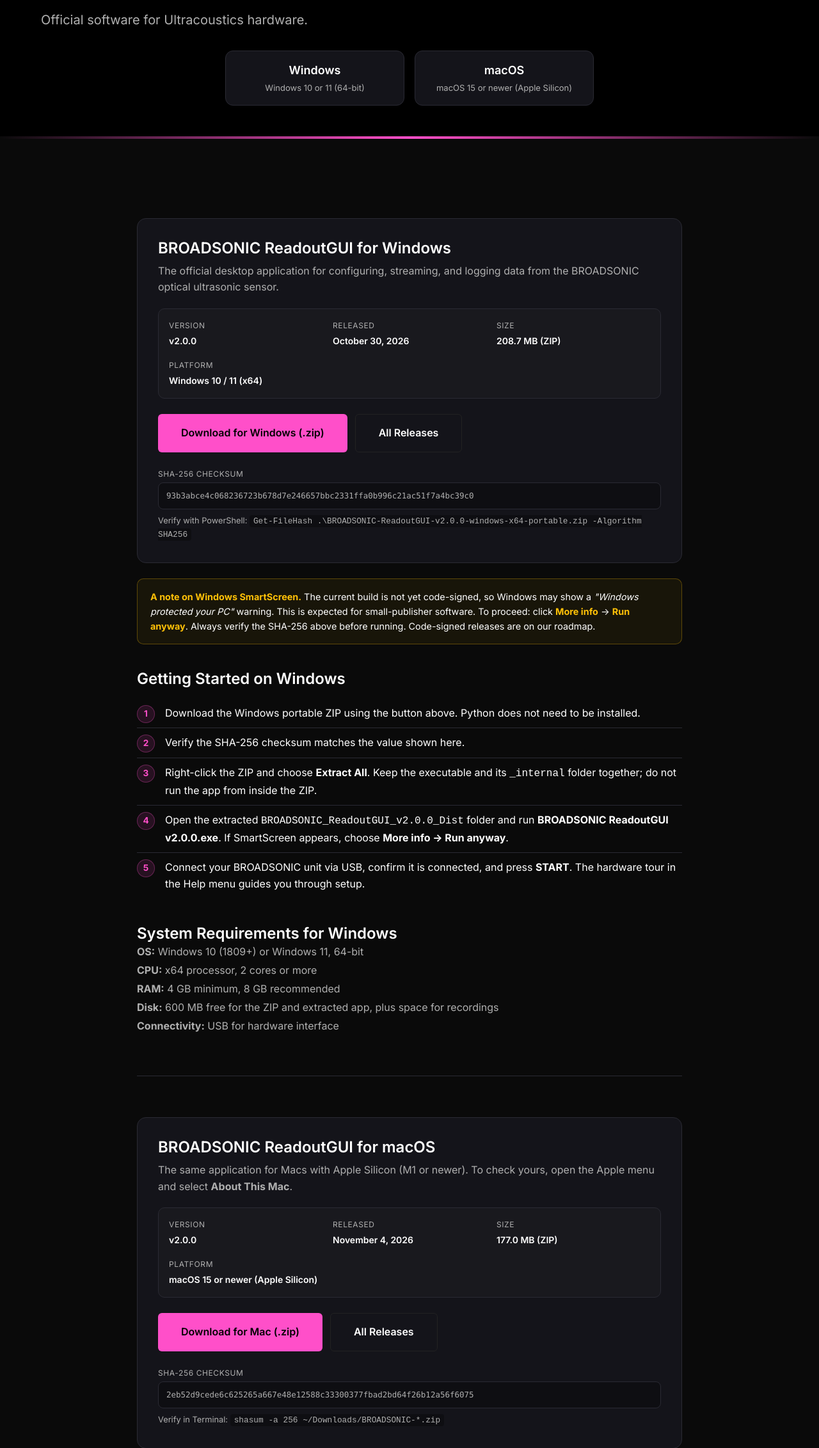
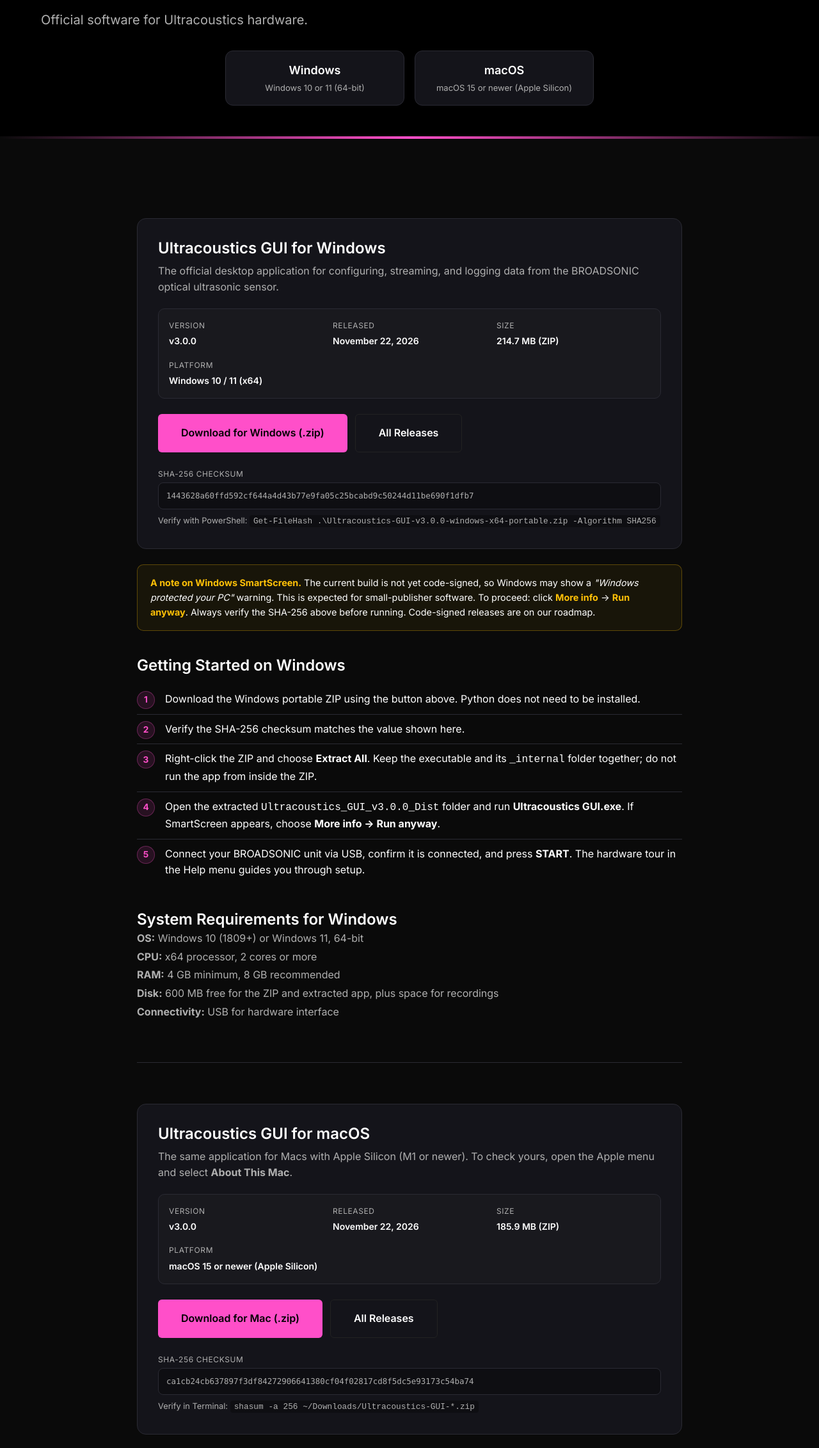
Before and after one commit to kscheuer/UltracousticsWebsite, a plain HTML site: page downloads.html in a window 1280 px wide. Shown: the part 267-2530 px from the top of the page at 64% size. Drawn offline with Linux system fonts and the light colour scheme.

Commit message:
Downloads: Ultracoustics GUI v3.0.0 for Windows and macOS
Both cards point at the v3.0.0 release, with the new name, sizes and
checksums. What's new is three plain lines and a link to GitHub.

Co-Authored-By: Claude Fable 5.2 <noreply@anthropic.com>

```diff
--- a/downloads.html
+++ b/downloads.html
@@ -5,10 +5,10 @@
   <meta name="viewport" content="width=device-width, initial-scale=1.0">
   <title>Downloads | Ultracoustics</title>
   <meta name="theme-color" content="#FF4FC9">
-  <meta name="description" content="Download the Ultracoustics BROADSONIC ReadoutGUI software for Windows and macOS. The official desktop application for interfacing with the BROADSONIC optical ultrasonic sensor.">
+  <meta name="description" content="Download the Ultracoustics GUI software for Windows and macOS. The official desktop application for interfacing with the BROADSONIC optical ultrasonic sensor.">
 
   <meta property="og:title" content="Downloads | Ultracoustics">
-  <meta property="og:description" content="Download the official BROADSONIC ReadoutGUI software for Windows and macOS.">
+  <meta property="og:description" content="Download the official Ultracoustics GUI software for Windows and macOS.">
   <meta property="og:type" content="website">
   <meta property="og:url" content="https://ultracoustics.ca/downloads.html">
   <meta property="og:image" content="https://ultracoustics.ca/assets/images/Logos/cropped-BlackLogo-scaled-1.jpg">
@@ -261,7 +261,7 @@
         <!-- ====== Windows ====== -->
         <section class="dl-platform" id="windows" aria-label="Windows">
         <div class="dl-card">
-          <h2 class="dl-card__title">BROADSONIC ReadoutGUI for Windows</h2>
+          <h2 class="dl-card__title">Ultracoustics GUI for Windows</h2>
           <p class="dl-card__desc">
             The official desktop application for configuring, streaming, and logging data from
             the BROADSONIC optical ultrasonic sensor.
@@ -270,15 +270,15 @@
           <div class="dl-meta">
             <div class="dl-meta__item">
               <span class="dl-meta__label">Version</span>
-              <span class="dl-meta__value">v2.0.0</span>
+              <span class="dl-meta__value">v3.0.0</span>
             </div>
             <div class="dl-meta__item">
               <span class="dl-meta__label">Released</span>
-              <span class="dl-meta__value">October 30, 2026</span>
+              <span class="dl-meta__value">November 22, 2026</span>
             </div>
             <div class="dl-meta__item">
               <span class="dl-meta__label">Size</span>
-              <span class="dl-meta__value">208.7 MB (ZIP)</span>
+              <span class="dl-meta__value">214.7 MB (ZIP)</span>
             </div>
             <div class="dl-meta__item">
               <span class="dl-meta__label">Platform</span>
@@ -288,7 +288,7 @@
 
           <div class="dl-actions">
             <!-- Versioned release URL keeps this download aligned with the size and checksum below. -->
-            <a href="https://github.com/kscheuer/UltracousticsWebsite/releases/download/readoutgui-v2.0.0/BROADSONIC-ReadoutGUI-v2.0.0-windows-x64-portable.zip"
+            <a href="https://github.com/kscheuer/UltracousticsWebsite/releases/download/ultracoustics-gui-v3.0.0/Ultracoustics-GUI-v3.0.0-windows-x64-portable.zip"
                class="btn btn--primary btn--lg"
                download
                rel="noopener">
@@ -305,11 +305,11 @@
           <div style="margin-top: 24px;">
             <span class="dl-meta__label">SHA-256 Checksum</span>
             <div class="dl-checksum" id="dl-sha256">
-              93b3abce4c068236723b678d7e246657bbc2331ffa0b996c21ac51f7a4bc39c0
+              1443628a60ffd592cf644a4d43b77e9fa05c25bcabd9c50244d11be690f1dfb7
             </div>
             <p style="font-size: 0.8rem; color: var(--text-secondary, #a0a0aa); margin-top: 8px;">
               Verify with PowerShell:
-              <code style="background: rgba(0,0,0,0.3); padding: 2px 6px; border-radius: 4px;">Get-FileHash .\BROADSONIC-ReadoutGUI-v2.0.0-windows-x64-portable.zip -Algorithm SHA256</code>
+              <code style="background: rgba(0,0,0,0.3); padding: 2px 6px; border-radius: 4px;">Get-FileHash .\Ultracoustics-GUI-v3.0.0-windows-x64-portable.zip -Algorithm SHA256</code>
             </p>
           </div>
         </div>
@@ -327,7 +327,7 @@
             <li>Download the Windows portable ZIP using the button above. Python does not need to be installed.</li>
             <li>Verify the SHA-256 checksum matches the value shown here.</li>
             <li>Right-click the ZIP and choose <strong>Extract All</strong>. Keep the executable and its <code>_internal</code> folder together; do not run the app from inside the ZIP.</li>
-            <li>Open the extracted <code>BROADSONIC_ReadoutGUI_v2.0.0_Dist</code> folder and run <strong>BROADSONIC ReadoutGUI v2.0.0.exe</strong>. If SmartScreen appears, choose <strong>More info &rarr; Run anyway</strong>.</li>
+            <li>Open the extracted <code>Ultracoustics_GUI_v3.0.0_Dist</code> folder and run <strong>Ultracoustics GUI.exe</strong>. If SmartScreen appears, choose <strong>More info &rarr; Run anyway</strong>.</li>
             <li>Connect your BROADSONIC unit via USB, confirm it is connected, and press <strong>START</strong>. The hardware tour in the Help menu guides you through setup.</li>
           </ol>
 
@@ -344,7 +344,7 @@
         <!-- ====== macOS ====== -->
         <section class="dl-platform" id="macos" aria-label="macOS">
         <div class="dl-card">
-          <h2 class="dl-card__title">BROADSONIC ReadoutGUI for macOS</h2>
+          <h2 class="dl-card__title">Ultracoustics GUI for macOS</h2>
           <p class="dl-card__desc">
             The same application for Macs with Apple Silicon (M1 or newer). To check yours, open
             the Apple menu and select <strong>About This Mac</strong>.
@@ -353,15 +353,15 @@
           <div class="dl-meta">
             <div class="dl-meta__item">
               <span class="dl-meta__label">Version</span>
-              <span class="dl-meta__value">v2.0.0</span>
+              <span class="dl-meta__value">v3.0.0</span>
             </div>
             <div class="dl-meta__item">
               <span class="dl-meta__label">Released</span>
-              <span class="dl-meta__value">November 4, 2026</span>
+              <span class="dl-meta__value">November 22, 2026</span>
             </div>
             <div class="dl-meta__item">
               <span class="dl-meta__label">Size</span>
-              <span class="dl-meta__value">177.0 MB (ZIP)</span>
+              <span class="dl-meta__value">185.9 MB (ZIP)</span>
             </div>
             <div class="dl-meta__item">
               <span class="dl-meta__label">Platform</span>
@@ -370,7 +370,7 @@
           </div>
 
           <div class="dl-actions">
-            <a href="https://github.com/kscheuer/UltracousticsWebsite/releases/download/readoutgui-v2.0.0/BROADSONIC-ReadoutGUI-v2.0.0-macos-arm64.zip"
+            <a href="https://github.com/kscheuer/UltracousticsWebsite/releases/download/ultracoustics-gui-v3.0.0/Ultracoustics-GUI-v3.0.0-macos-arm64.zip"
                class="btn btn--primary btn--lg"
                download
                rel="noopener">
@@ -387,11 +387,11 @@
           <div style="margin-top: 24px;">
             <span class="dl-meta__label">SHA-256 Checksum</span>
             <div class="dl-checksum">
-              2eb52d9cede6c625265a667e48e12588c33300377fbad2bd64f26b12a56f6075
+              ca1cb24cb637897f3df84272906641380cf04f02817cd8f5dc5e93173c54ba74
             </div>
             <p style="font-size: 0.8rem; color: var(--text-secondary, #a0a0aa); margin-top: 8px;">
               Verify in Terminal:
-              <code style="background: rgba(0,0,0,0.3); padding: 2px 6px; border-radius: 4px;">shasum -a 256 ~/Downloads/BROADSONIC-*.zip</code>
+              <code style="background: rgba(0,0,0,0.3); padding: 2px 6px; border-radius: 4px;">shasum -a 256 ~/Downloads/Ultracoustics-GUI-*.zip</code>
             </p>
           </div>
         </div>
@@ -409,7 +409,7 @@
           <ol class="dl-steps">
             <li>Download the Mac ZIP using the button above. Python does not need to be installed.</li>
             <li>Verify the SHA-256 checksum matches the value shown here.</li>
-            <li>Open the ZIP in Finder to extract it, then drag <strong>BROADSONIC ReadoutGUI</strong> to your <strong>Applications</strong> folder.</li>
+            <li>Open the ZIP in Finder to extract it, then drag <strong>Ultracoustics GUI</strong> to your <strong>Applications</strong> folder.</li>
             <li>Open the app. When macOS blocks it, follow the steps in the note above once; macOS remembers your choice.</li>
             <li>Connect your BROADSONIC unit via USB, confirm it is connected, and press <strong>START</strong>. The hardware tour in the Help menu guides you through setup.</li>
           </ol>
@@ -427,18 +427,16 @@
         <!-- ====== Release Notes ====== -->
         <section class="dl-changelog" aria-labelledby="release-notes-title">
           <header class="dl-changelog__header">
-            <h2 id="release-notes-title">What&rsquo;s new in v2.0.0</h2>
-            <time datetime="2026-10-30">October 30, 2026</time>
+            <h2 id="release-notes-title">What&rsquo;s new in v3.0.0</h2>
+            <time datetime="2026-11-22">November 22, 2026</time>
           </header>
           <ul class="dl-changelog__list">
-            <li><strong>Live analysis.</strong> Updated waveform and spectrum views with configurable trigger controls.</li>
-            <li><strong>Recording and review.</strong> Save recordings, reopen them, and compare results.</li>
-            <li><strong>Guided setup.</strong> Hardware and software tours walk you through setup and operation.</li>
-            <li><strong>Portable Windows app.</strong> Extract the ZIP and run &mdash; no Python installation required.</li>
-            <li><strong>Mac app.</strong> A native build for Apple Silicon Macs running macOS 15 or newer.</li>
+            <li>BROADSONIC ReadoutGUI is now called Ultracoustics GUI.</li>
+            <li>The trigger pauses while the lock is lost.</li>
+            <li>Help &rsaquo; Check for updates shows when a new version is out.</li>
           </ul>
           <p class="dl-changelog__history">
-            <a href="https://github.com/kscheuer/UltracousticsWebsite/releases">View previous releases on GitHub &rarr;</a>
+            <a href="https://github.com/kscheuer/UltracousticsWebsite/releases">Release notes on GitHub &rarr;</a>
           </p>
         </section>
 
```
